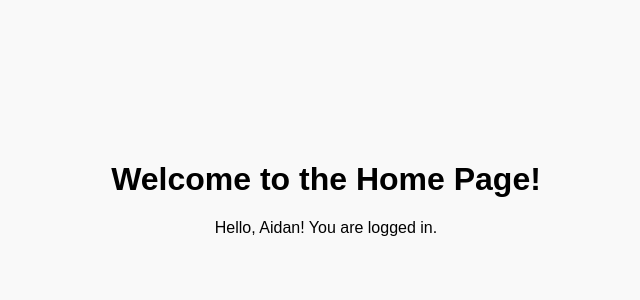
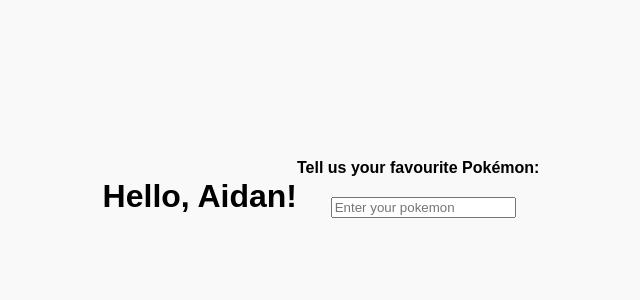
Before and after one commit to aidanMasonmondesire/final-project-CSCI4230U, a Flask app: template src/templates/home.html in a window 1280 px wide. Shown: the part 204-504 px from the top of the page, without its empty margins (314-954 px from the left). Run offline with Flask 3, Linux system fonts and the light colour scheme; the template is opened without the code that fills it: values that come from a table or form of the project are taken from there, others are empty.

Commit message:
removed logout button from where it shouldn't have been

```diff
--- a/src/static/css/style.css
+++ b/src/static/css/style.css
@@ -112,3 +112,10 @@ label {
     right: 48%;
     top: 130px;
 }
+
+.welcome{
+    display: flex;
+    position: relative;
+    top: 0;
+    left: 0;
+}
--- a/src/templates/home.html
+++ b/src/templates/home.html
@@ -20,12 +20,14 @@
         </div>
         </div>
     </div>
+<div class="welcome">
+    <h1>Hello, {{ user.username }}!</h1>
+    <form method="POST" action="{{url_for('users_bp.get_pokemon')}}">
+        <label for="username">Tell us your favourite Pokémon:</label><br>
+        <input type="text" name="pokemon" id="pokemon" placeholder="Enter your pokemon"\>
+    </form>
+</div>
 
-    <!-- Main Content -->
-    <div class="container">
-        <h1>Welcome to the Home Page!</h1>
-        <p>Hello, {{ user.username }}! You are logged in.</p>
-    </div>
 </body>
 
 </html>
--- a/src/templates/index.html
+++ b/src/templates/index.html
@@ -10,9 +10,6 @@
         <div id="top-text">
             <h1>Pokémend</h1>
         </div>
-        <form method="POST" action="{{ url_for('users_bp.logout') }}" onsubmit="return confirm('Are you sure you want to log out?');">
-            <button type="submit" class="logout-button">Logout</button>
-        </form>
         <div class="whole-circle">
         <div class="outer-circle">
             <div class="inner-circle"></div>
```
Also changed, not shown: src/controllers/user_controller.py (line endings or trailing spaces).
